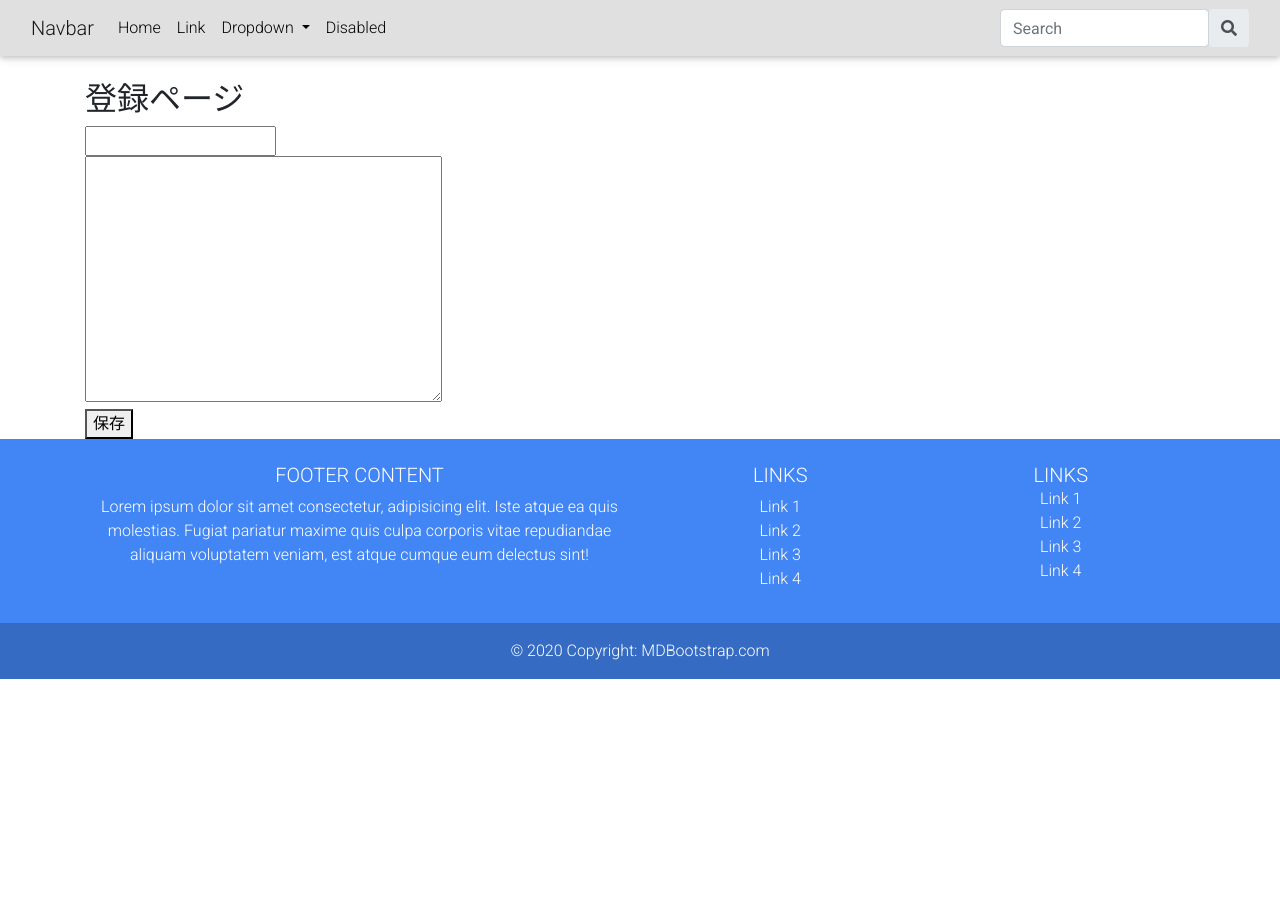
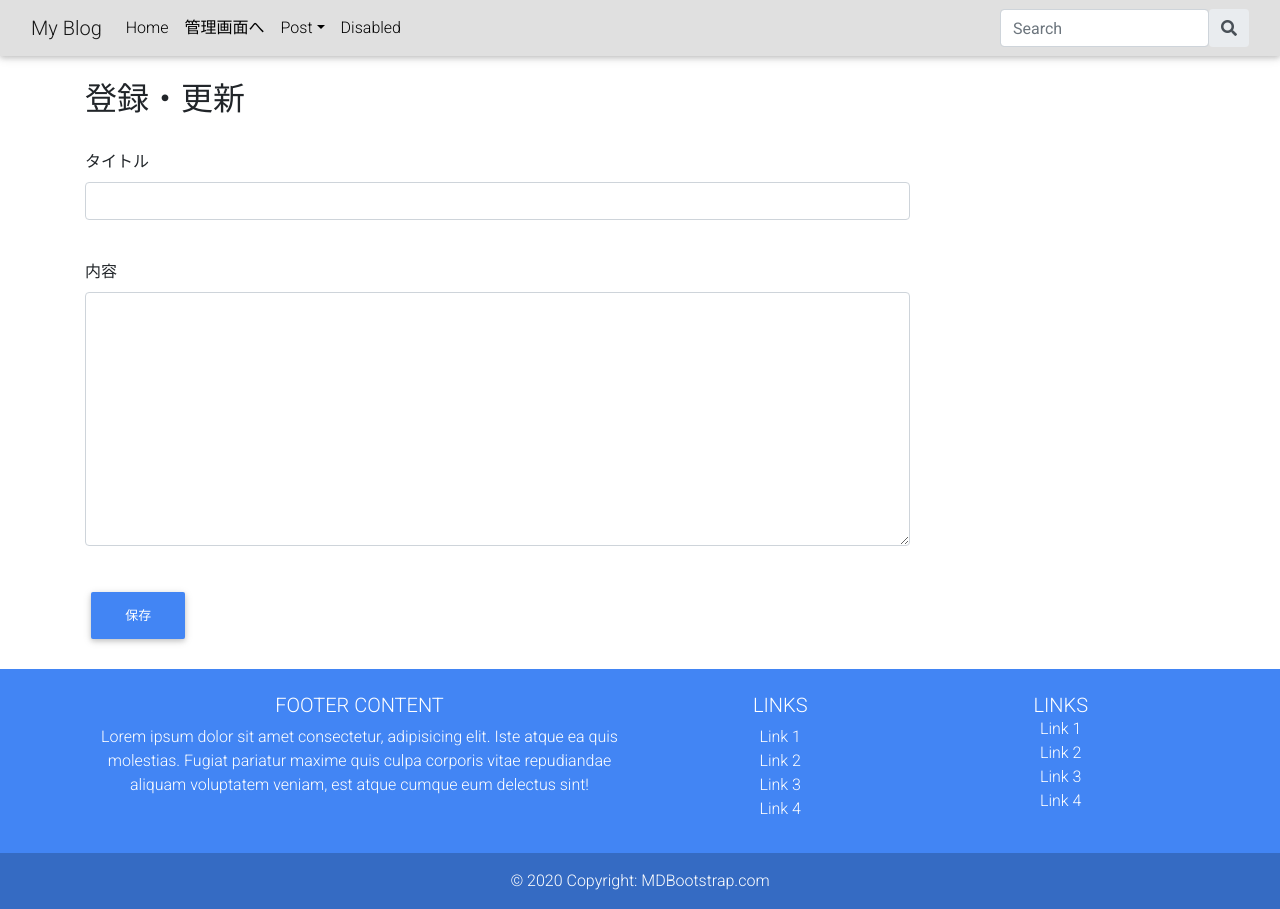
Before and after one commit to skarwaaaa/django-app, a Django app: page /post_create in a window 1280 px wide. Before the commit the page ends 679 px from the top, so only its background shows below. Run offline with Django 3.2, Linux system fonts and the light colour scheme; some libraries are stand-ins or nearby versions.

Commit message:
navリンク作成

```diff
--- a/myproject/myapp/forms.py
+++ b/myproject/myapp/forms.py
@@ -6,3 +6,8 @@ class PostForm(forms.ModelForm):
     class Meta:
         model = Post
         fields = ('title', 'content')
+
+    def __init__(self, *args, **kwargs):
+        super().__init__(*args, **kwargs)
+        for field in self.fields.values():
+            field.widget.attrs['class'] = 'form-control'
--- a/myproject/myapp/templates/myapp/base.html
+++ b/myproject/myapp/templates/myapp/base.html
@@ -37,7 +37,7 @@
 
     <nav class="navbar navbar-expand-lg navbar-light bg-light">
       <div class="container-fluid">
-        <a class="navbar-brand" href="#">Navbar</a>
+        <a class="navbar-brand" href="/">My Blog</a>
         <button
           class="navbar-toggler"
           type="button"
@@ -53,41 +53,23 @@
         <div class="collapse navbar-collapse" id="navbarSupportedContent">
           <ul class="navbar-nav me-auto mb-2 mb-lg-0">
             <li class="nav-item">
-              <a class="nav-link active" aria-current="page" href="#">Home</a>
+              <a class="nav-link active" aria-current="page" href="{% url 'myapp:index' %}">Home</a>
             </li>
             <li class="nav-item">
-              <a class="nav-link" href="#">Link</a>
+              <a class="nav-link" href="/admin">管理画面へ</a>
             </li>
 
             <!-- Navbar dropdown -->
 
-            <div class="nav-item dropdown">
-              <a
-                class="nav-link dropdown-toggle"
-                href="#"
-                id="navbarDropdown"
-                role="button"
-                data-mdb-toggle="dropdown"
-                aria-haspopup="true"
-                aria-expanded="false"
-                >
-                Dropdown
-              </a>
-              <!-- Dropdown menu -->
-              <ul class="dropdown-menu" aria-labelledby="navbarDropdown">
-                <li>
-                  <a class="dropdown-item" href="#">Action</a>
-                </li>
-                <li>
+            <li class="nav-item dropdown">
+              <a class="nav-link dropdown-toggle" id="navbarDropdownMenuLink" data-toggle="dropdown"
+                  aria-haspopup="true" erea-expanded="false">Post</a>
+              <div class="dropdown-menu dropdown-primary" aria-labelledby="navbarDropdownMenuLink">
+                  <a class="dropdown-item" href="myapp:post_create">新規投稿</a>
                   <a class="dropdown-item" href="#">Another action</a>
-                </li>
-                <li><hr class="dropdown-divider" /></li>
-                <li>
                   <a class="dropdown-item" href="#">Something else here</a>
-                </li>
-              </ul>
-
-            </div>
+              </div>
+            </li>
 
             <li class="nav-item">
               <a class="nav-link disabled" href="#" tabindex="-1" aria-disabled="true"
--- a/myproject/myapp/templates/myapp/post_form.html
+++ b/myproject/myapp/templates/myapp/post_form.html
@@ -1,19 +1,31 @@
 {% extends 'myapp/base.html' %}
 
 {% block content %}
+<div class="row">
+    <div class="col-md-9">
         <br>
-<h2>登録ページ</h2>
+        <h2>登録・更新</h2>
+        <br>
 
         <form action="" method="post">
             {% csrf_token %}
+            <div class="form-group">
+                <label>タイトル</label>
                 {{ form.title }}
+            </div>
             <br>
+            <div class="form-group">
+                <label>内容</label>
                 {{ form.content }}
+            </div>
             <br>
-    <button type="submit">保存</button>
+
+            <button type="submit" class="btn btn-primary">保存</button>
+            <br><br>
 
         </form>
+    </div>
 
-
+</div>
 
 {% endblock %}
```
Lines whose indentation alone changed are shown as unchanged.
